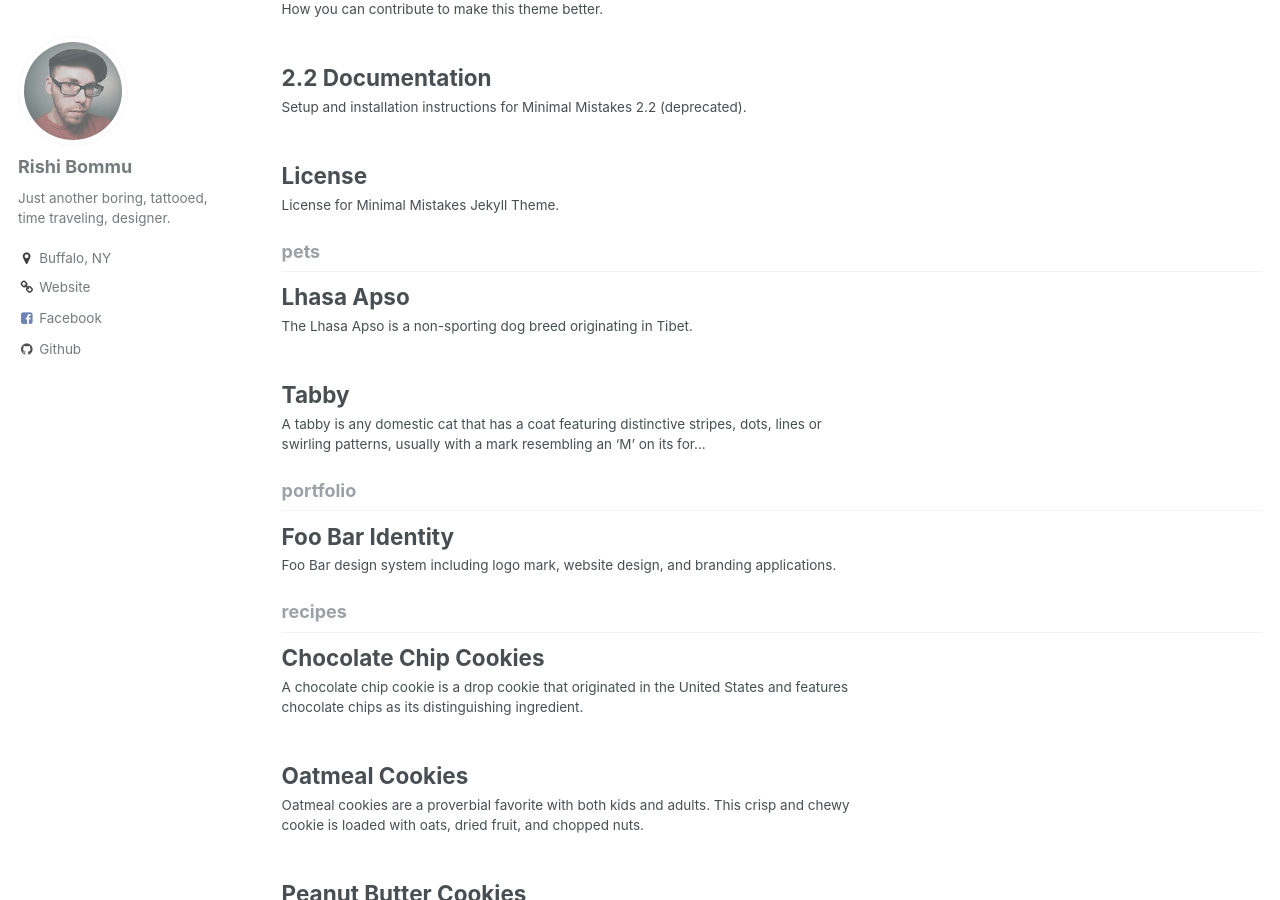
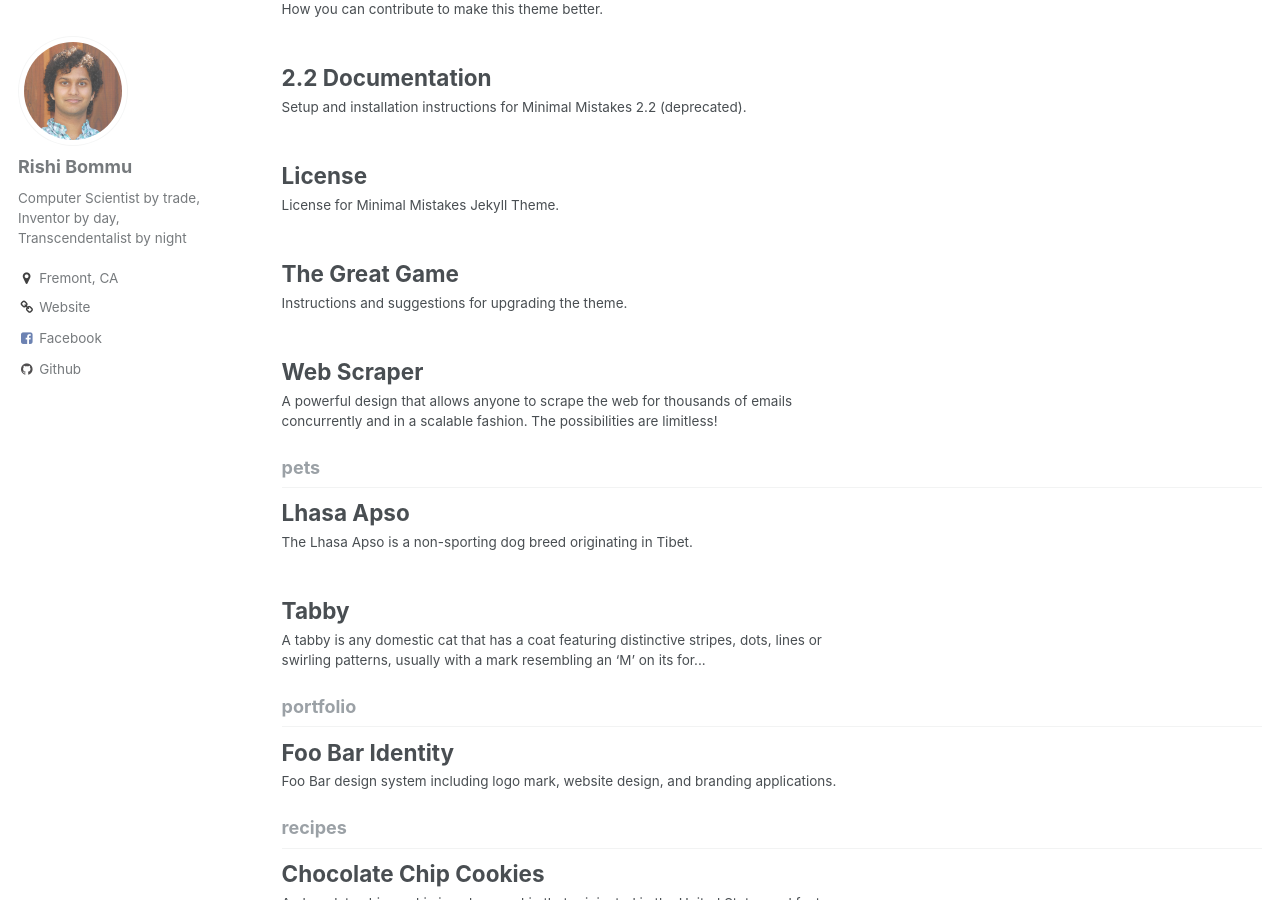
Before and after one commit to Rishi333/Blog, a Jekyll site: the page built from _pages/collection-archive.html, in a window 1280 px wide and 900 px high, scrolled down 1932 px. Built offline with Jekyll 4.4.1, drawn with Linux system fonts in a browser that asks for light colours; some of the changed text lies outside the part shown.

Commit message:
Finished web scraper and game page

```diff
--- a/_config.yml
+++ b/_config.yml
@@ -11,7 +11,7 @@ title                    : "Rishi's Vision"
 title_separator          : "-"
 name                     : &name "Rishi Bommu"
 description              : &description "A flexible Jekyll theme for your blog or site with a minimalist aesthetic."
-url                      : "https://rishi333.github.io" # https://mmistakes.github.io # the base hostname & protocol for your site e.g. "https://mmistakes.github.io"
+url                      : "" #"https://rishi333.github.io" # https://mmistakes.github.io # the base hostname & protocol for your site e.g. "https://mmistakes.github.io"
 baseurl                  : "/Blog" # the subpath of your site, e.g. "/blog"
 repository               : "rishi333/Blog"
 teaser                   : # filename of teaser fallback teaser image placed in /images/, .e.g. "500x300.png"
@@ -57,7 +57,7 @@ yandex_site_verification :
 twitter:
   username               : # &twitter "unknown"
 facebook:
-  username               : &facebook "rishi bommu"
+  username               : &facebook "rishibommu"
   app_id                 :
   publisher              :
 og_image                 : "site-logo.png" # Open Graph/Twitter default site image
@@ -80,11 +80,11 @@ analytics:
 # Site Author
 author:
   name             : *name
-  avatar           : "michael-rose.jpg"
-  bio              : "Just another boring, tattooed, time traveling, designer."
-  location         : "Buffalo, NY"
+  avatar           : "Profile.jpg"
+  bio              : "Computer Scientist by trade, Inventor by day, Transcendentalist by night"
+  location         : "Fremont, CA"
   email            :
-  uri              : "https://mademistakes.com"
+  uri              : "https://rishi333.github.io"
   bitbucket        :
   codepen          :
   dribbble         :
@@ -102,7 +102,7 @@ author:
   stackoverflow    : # http://stackoverflow.com/users/123456/username
   steam            :
   tumblr           :
-  twitter          : *twitter
+  twitter          : # *twitter
   vine             :
   weibo            :
   xing             :
--- /dev/null
+++ b/_docs/theGreatGame.md
@@ -0,0 +1,17 @@
+---
+title: "The Great Game"
+permalink: /docs/theGreatGame/
+excerpt: "Instructions and suggestions for upgrading the theme."
+modified: 2016-09-09
+---
+
+{% include base_path %}
+## Basic Info:
+
+I have been a long time fan of Mario. At a point, I even attempted to beat some levels blindfolded. Thus, it only made sense to convert my fanboyishness into my first "finished" game. I built a game from complete scratch. This includes the phsycis engine, art, design and graphics. I wanted to prove that games could be created in a scalable model. The engine is built in a multi-threaded fashion. You are free to play and download the source code of my game here:
+
+[**The Great Game**](https://github.com/Rishi333/TheGreatGame)
+
+<figure>
+  <img src="{{ base_path }}/images/Mario.jpeg" alt="mario">
+</figure>
--- /dev/null
+++ b/_docs/webScraper.md
@@ -0,0 +1,48 @@
+---
+title: "Web Scraper"
+permalink: /docs/web-scraper/
+excerpt: "A powerful design that allows anyone to scrape the web for thousands of emails concurrently and in a scalable fashion. The possibilities are limitless!"
+modified: 2016-09-08
+redirect_from:
+  - /theme-setup/
+---
+
+{% include base_path %}
+
+## Abstract
+
+In our information age, Marketing is extremely key to bussiness success. However, the importance arises in finding the correct people. I have designed a product that will allow anyone to find 12,000 unique email addresses a day for any bussiness goal.
+
+This product allows anyone to generate 12,000 emails a day concurrently. This article describes the technical aspects of the algorithm and how it generates these emails.
+
+<figure>
+  <img src="{{ base_path }}/images/emailmarketing.png" alt="emailmarketing">
+</figure>
+
+## Preliminary Definitions <- Skip if you are familiar about web scrapers
+
+**Web scraping** - (web harvesting or web data extraction) is a computer software technique of extracting information from websites. This is accomplished by either directly implementing the Hypertext Transfer Protocol (on which the Web is based), or embedding a web browser.
+
+**Multithreading** - is the ability of a central processing unit (CPU) or a single core in a multi-core processor to execute multiple processes or threads concurrently
+
+<figure>
+  <img src="{{ base_path }}/images/multithread.jpg" alt="multithread">
+</figure>
+
+## The Web Platform
+
+The World Wide Web in today's world is filled with people who have shared their email on various websites. These sites generally surface from forums to blogs that serve very niche groups. These emails are public information that can be key to helping any bussiness grow. The Problem at hand is that we need a way to capture all these emails and process them in an efficient way.
+
+## The Ultimate Solution
+
+I have built a web scraper on top of the anemone and nokogiri framework. You can learn more about these two libraries [here](https://www.ruby-toolbox.com/categories/Web_Content_Scrapers).
+
+This webscraper will scrape thousands of webpages a hour and search for emails. These emails will then be classified into unique lists. Given the input of a damain name (ex. twitter.com), the web scraper will do an exhaustive search to find emails on the website.
+
+This type of product can bring any business owner value that wants the emails of a certain niche domain. For example, if a Rock Musician wants to sell his music. He will need to find very specific customers that enjoy rock music. Using the webscraper, we can target specific rock websites and help gnerate this musician potential customers.
+
+<figure>
+  <img src="{{ base_path }}/images/greenSpider.png" alt="spider">
+</figure>
+
+---
```
Also changed, not shown: _data/navigation.yml (+55 -45 lines), _pages/about.md (+2 -2 lines), _pages/home.md (+3 -3 lines), images/Mario.jpeg (added), images/Profile.jpg (added), images/emailmarketing.png (added), images/greenSpider.png (added), images/multithread.jpg (added), images/vase.jpg, 1 other file.
